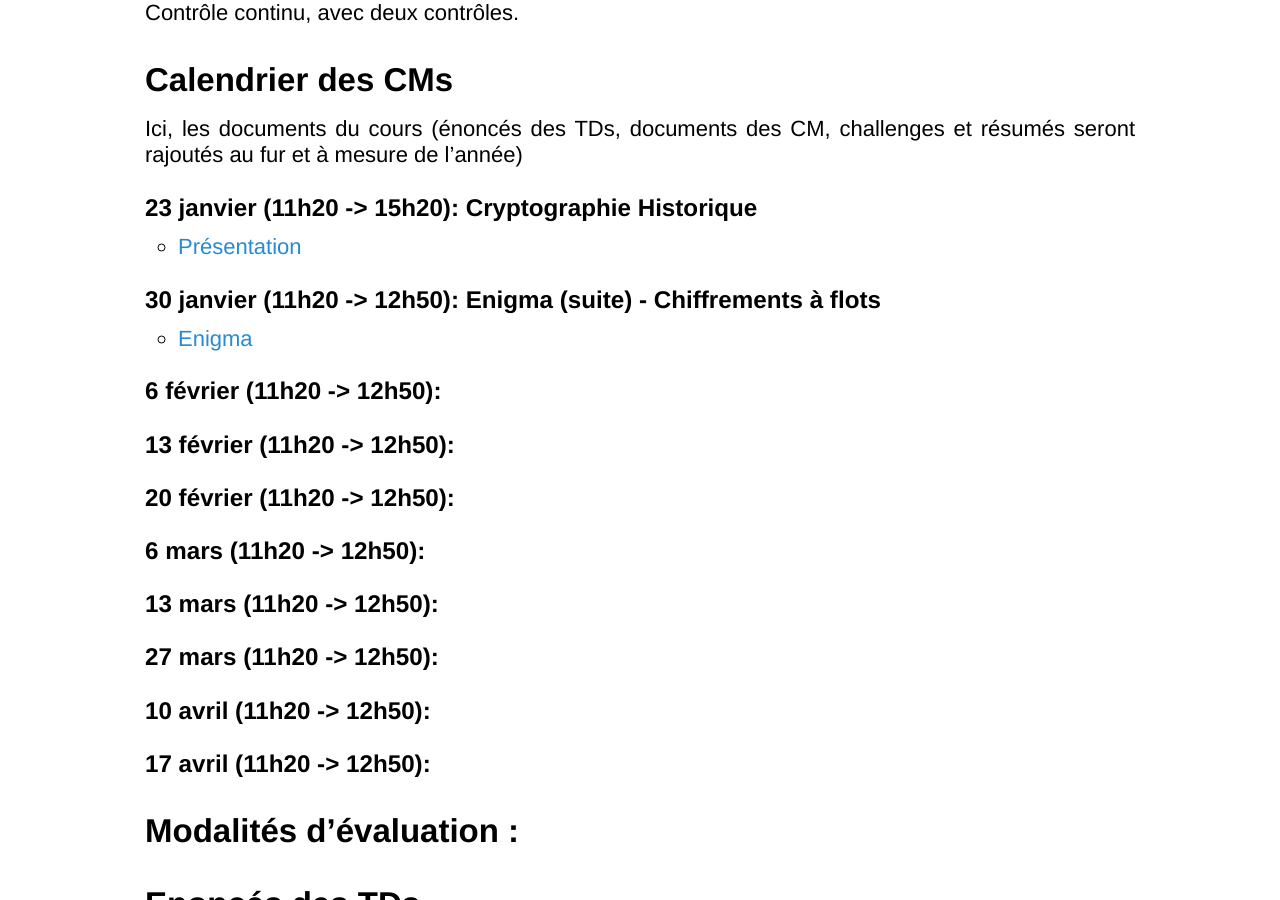
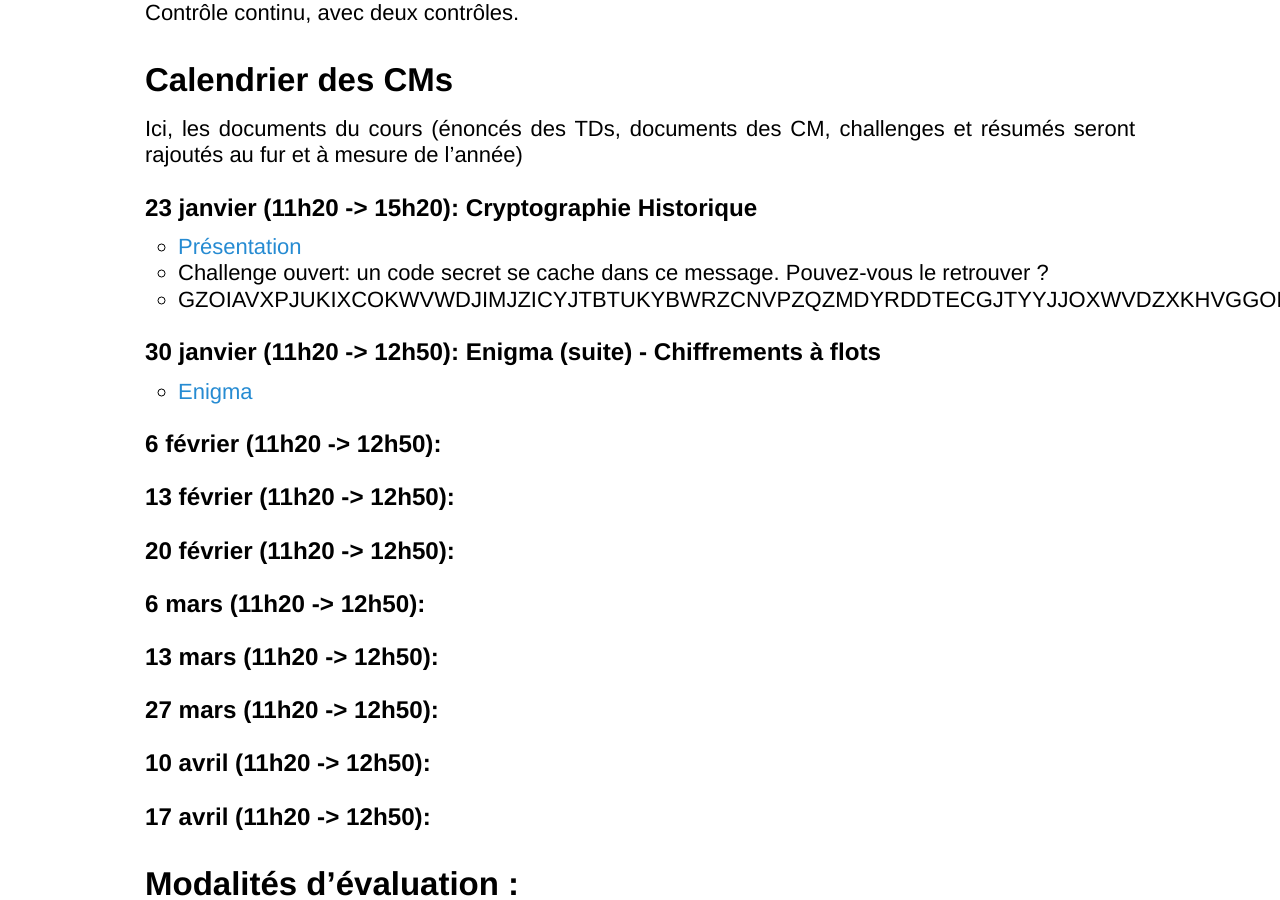
Before and after one commit to YannRotella/cryptol3, a Jekyll site: the page built from index.md, in a window 1280 px wide and 900 px high, scrolled down 827 px. Built offline with Jekyll 4.4.1, drawn with Linux system fonts in a browser that asks for light colours.

Commit message:
challenge 1 commit

```diff
--- a/index.md
+++ b/index.md
@@ -23,6 +23,8 @@ Ici, les documents du cours (énoncés des TDs, documents des CM, challenges et
 
 #### 23 janvier (11h20 -> 15h20): Cryptographie Historique
   - [Présentation](docs/cours1.pdf)
+  - Challenge ouvert: un code secret se cache dans ce message. Pouvez-vous le retrouver ?
+  - GZOIAVXPJUKIXCOKWVWDJIMJZICYJTBTUKYBWRZCNVPZQZMDYRDDTECGJTYYJJOXWVDZXKHVGGOFONDA
 
 #### 30 janvier (11h20 -> 12h50): Enigma (suite) - Chiffrements à flots
   - [Enigma](docs/ENIGMA.pdf)
```
